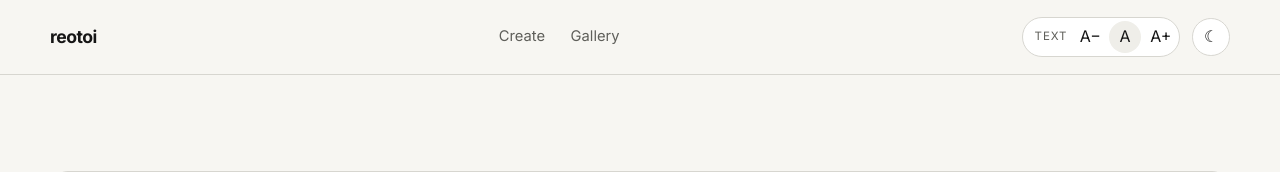
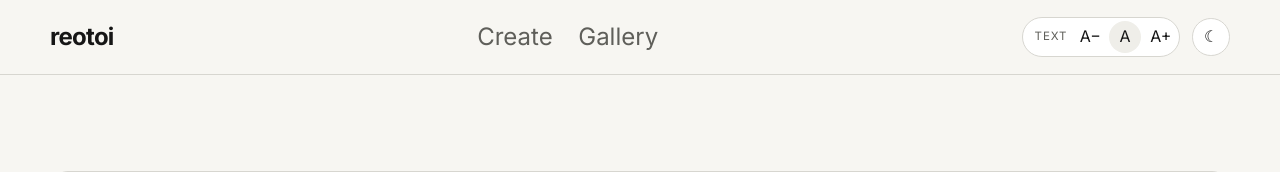
Before and after one commit to edimaudo/reotoi, a FastAPI app: page /app in a window 1280 px wide. Shown: the top 172 px of the page. Run offline with FastAPI, Linux system fonts and the light colour scheme.

Commit message:
Update styles.css

```diff
--- a/static/css/styles.css
+++ b/static/css/styles.css
@@ -119,7 +119,7 @@ a { color: inherit; }
 }
 
 .brand {
-  font-size: 1.1rem;
+  font-size: 1.5rem;
   font-weight: 700;
   letter-spacing: -.03em;
   text-decoration: none;
@@ -134,7 +134,7 @@ a { color: inherit; }
 .site-nav a {
   text-decoration: none;
   color: var(--muted);
-  font-size: .92rem;
+  font-size: 1.5rem;
 }
 
 .site-nav a:hover,
```
